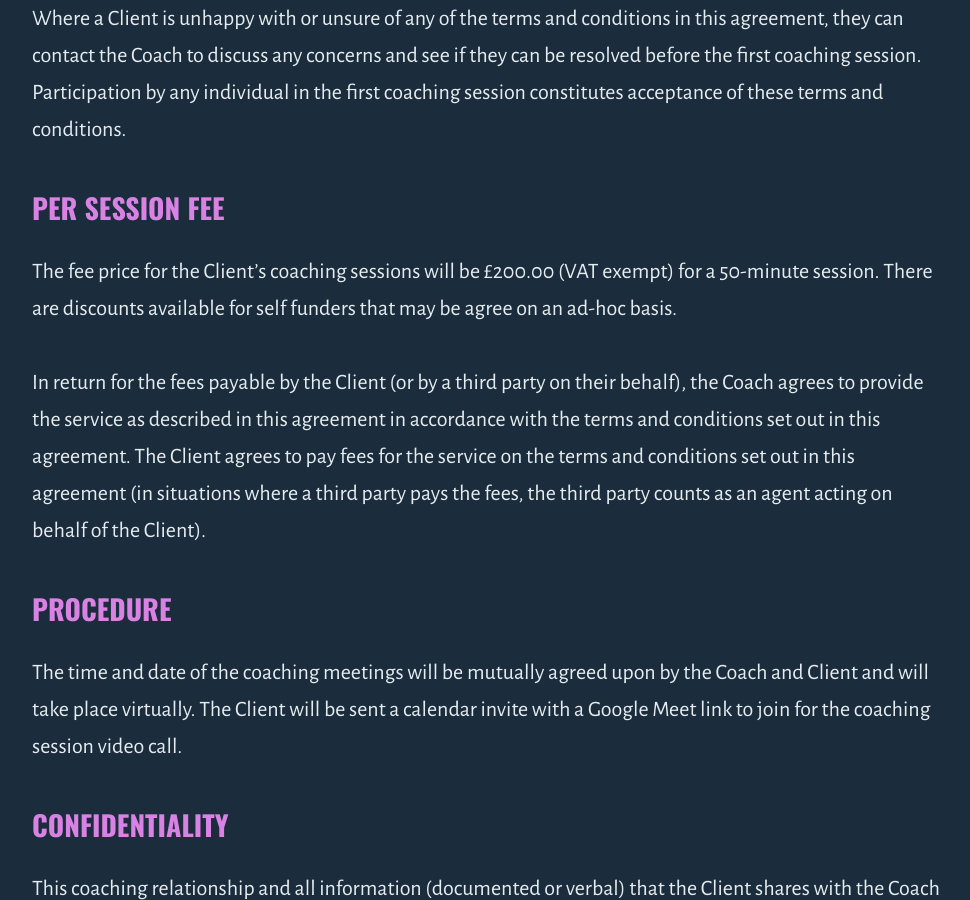
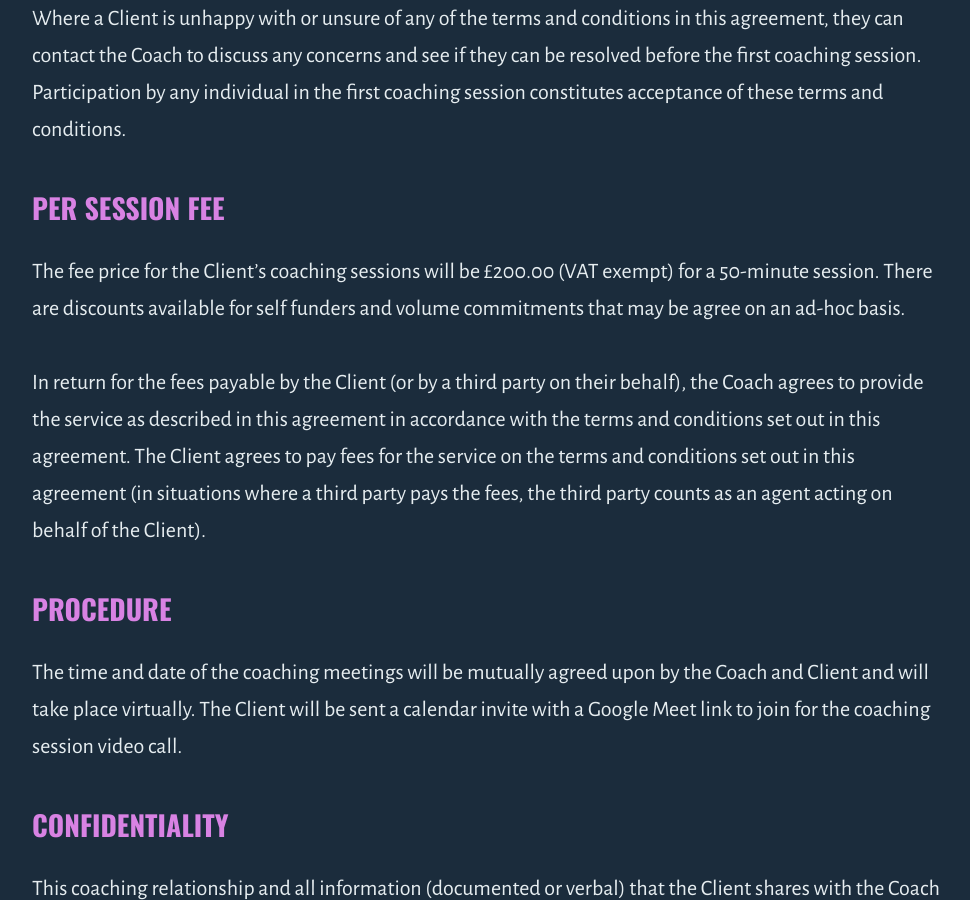
Before and after one commit to outragedpinkracoon/outragedpinkracoon.github.io, a Jekyll site: the page built from coaching-disclaimer-and-terms.md, in a window 1280 px wide and 900 px high, scrolled down 3265 px. Shown: the whole window, without its empty margins (149-1119 px from the left). Built offline with Jekyll 4.4.1, drawn with Linux system fonts in a browser that asks for light colours; comment, search, counter and statistics services are not loaded.

Commit message:
tweak wording

```diff
--- a/coaching-disclaimer-and-terms.md
+++ b/coaching-disclaimer-and-terms.md
@@ -44,7 +44,7 @@
 Where a Client is unhappy with or unsure of any of the terms and conditions in this agreement, they can contact the Coach to discuss any concerns and see if they can be resolved before the first coaching session. Participation by any individual in the first coaching session constitutes acceptance of these terms and conditions.
 
 ### Per Session Fee
-The fee price for the Client’s coaching sessions will be £200.00 (VAT exempt) for a 50-minute session. There are discounts available for self funders that may be agree on an ad-hoc basis.
+The fee price for the Client’s coaching sessions will be £200.00 (VAT exempt) for a 50-minute session. There are discounts available for self funders and volume commitments that may be agree on an ad-hoc basis.
 
 In return for the fees payable by the Client (or by a third party on their behalf), the Coach agrees to provide the service as described in this agreement in accordance with the terms and conditions set out in this agreement. The Client agrees to pay fees for the service on the terms and conditions set out in this agreement (in situations where a third party pays the fees, the third party counts as an agent acting on behalf of the Client).
 
```
